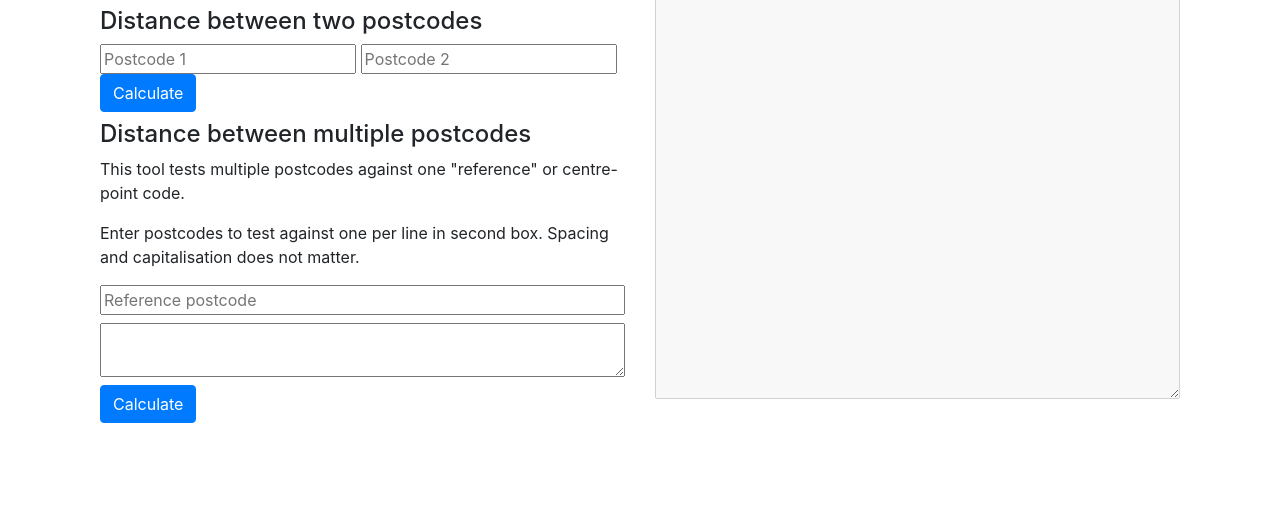
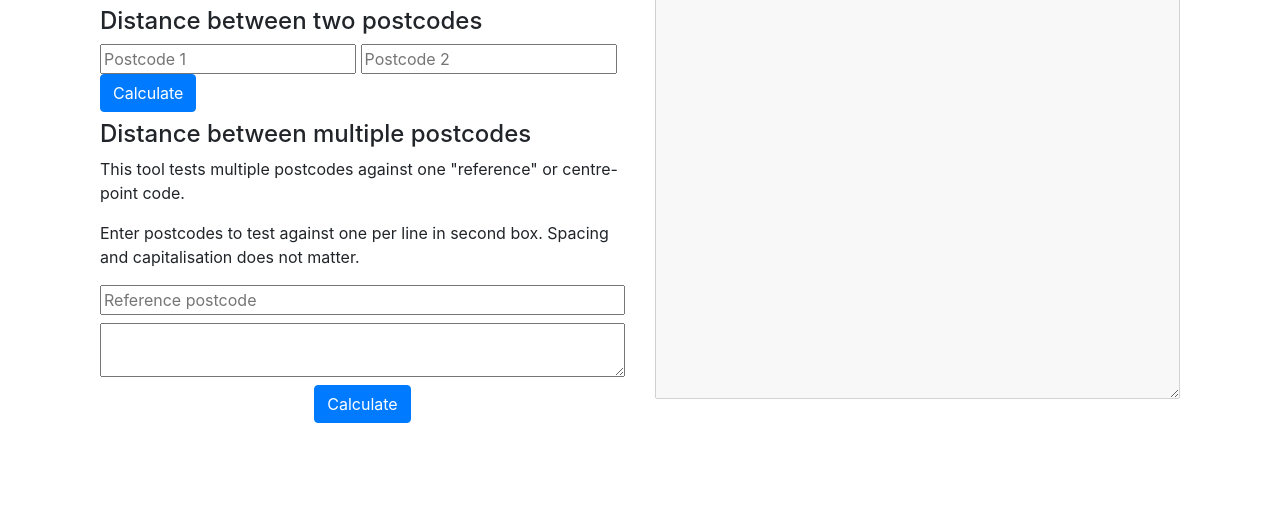
Before and after one commit to rwjuk/serenity-tools, a Flask app: page /postcodes in a window 1280 px wide. Shown: the part 159-666 px from the top of the page. Run offline with Flask 2, Linux system fonts and the light colour scheme; some libraries are stand-ins or nearby versions.

Commit message:
more fixes

```diff
--- a/static/postcodes.js
+++ b/static/postcodes.js
@@ -17,7 +17,7 @@ $(document).ready(function(){
 		var test_list = $("#postcode2").val().split("\n");
 		if (ref !== "" && test_list.length > 0)
 		{
-			jQuery.post( `/api/postcodes/batchdistance/`, { reference_postcode: ref, test_postcode_list: test_list} , function( data ) {
+			jQuery.post( `/api/postcodes/batchdistance`, { reference_postcode: ref, test_postcode_list: test_list} , function( data ) {
 				/*var data_spl = data.split(",");
 				var outputBox = $("#output");
 				outputBox.val(outputBox.val() + `Distance between ${p1} and ${p2}: ${data_spl[0]} miles, ${data_spl[1]} km\r\n`);*/
--- a/templates/postcode_tools.html
+++ b/templates/postcode_tools.html
@@ -24,7 +24,7 @@ Postcode tools
 	<p>Enter postcodes to test against one per line in second box. Spacing and capitalisation does not matter.</p>
 	<input type="text" id="ref_postcode" class="block" placeholder="Reference postcode">
 	<textarea id="postcode-list" class="block"></textarea>
-	<button class="btn btn-primary" class="block" id="btn-calc-multi-postcode">Calculate</button>
+	<button class="btn btn-primary block" id="btn-calc-multi-postcode">Calculate</button>
     </div>
     <div class="col">
       <textarea id="output" disabled></textarea>
```
